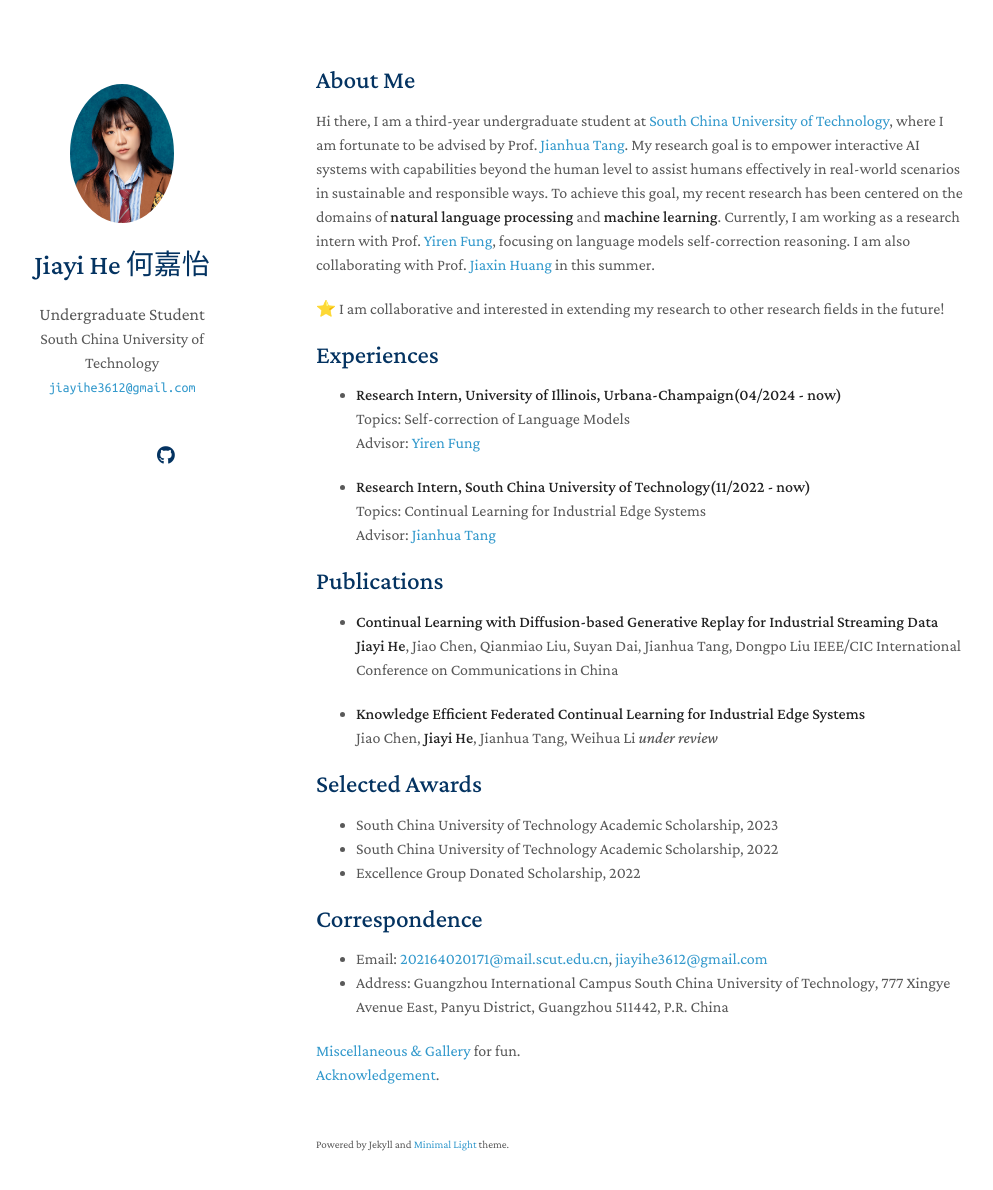
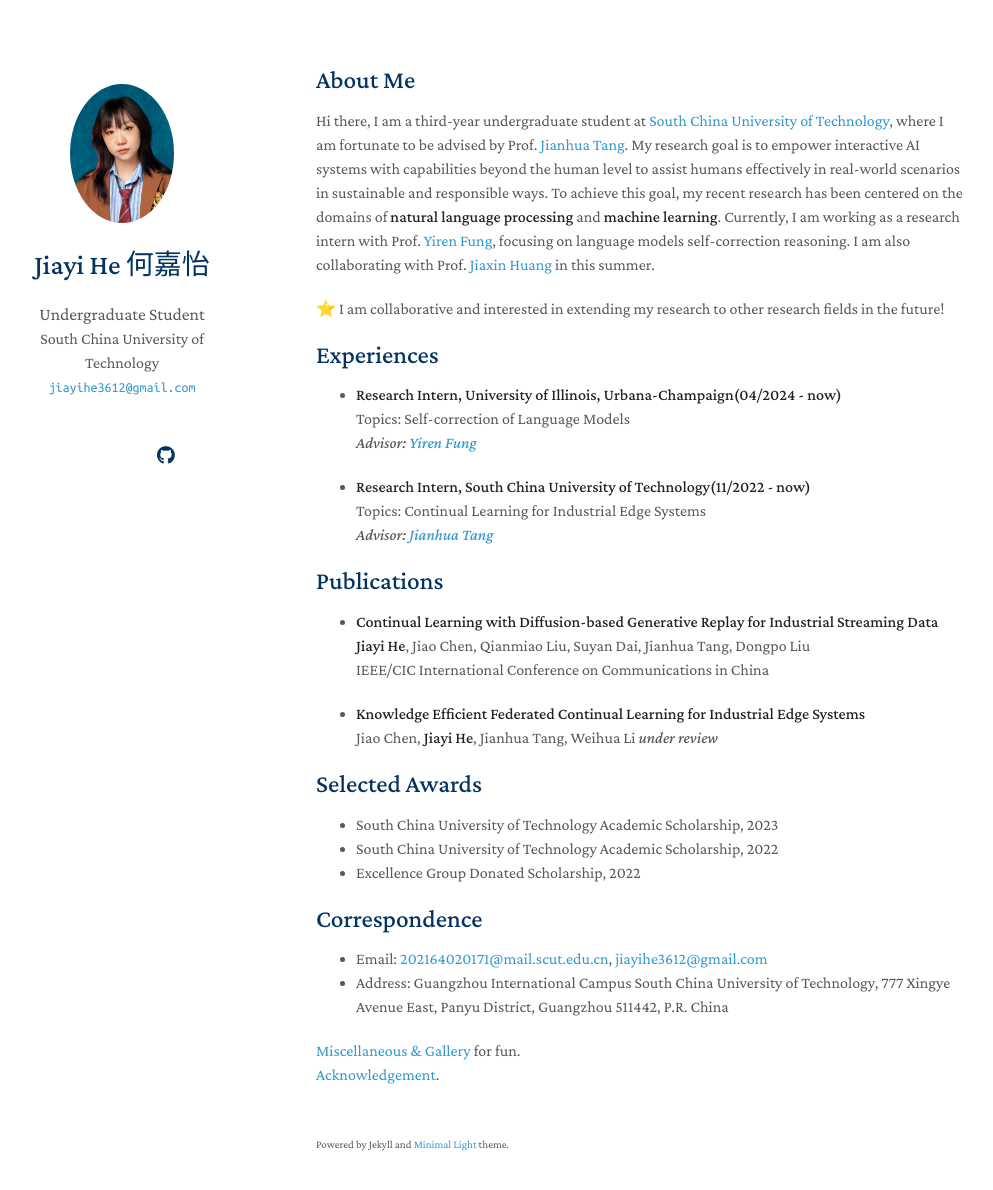
Before and after one commit to ivy3h/ivy3h.github.io, a Jekyll site: the page built from index.md, in a window 1280 px wide and 1225 px high. Shown: the top 1190 px of the window, without its empty margins (154-1147 px from the left). Built offline with Jekyll 4.4.1, drawn with Linux system fonts in a browser that asks for light colours; nearby versions of some CDN libraries; a style sheet for code colours, icons or effects is not loaded; our own code applies the rules of GitHub Pages for plain Markdown files.

```diff
--- a/index.md
+++ b/index.md
@@ -14,11 +14,11 @@ Hi there, I am a third-year undergraduate student at [South China University of
 
 - **Research Intern, University of Illinois, Urbana-Champaign(04/2024 - now)**
 Topics: Self-correction of Language Models
-  Advisor: [Yiren Fung](https://yrf1.github.io/)
+  _Advisor: [Yiren Fung](https://yrf1.github.io/)_
 
 - **Research Intern, South China University of Technology(11/2022 - now)**
 Topics: Continual Learning for Industrial Edge Systems
-  Advisor: [Jianhua Tang](http://www2.scut.edu.cn/wusie/2020/0425/c25374a374016/page.htm)
+  _Advisor: [Jianhua Tang](http://www2.scut.edu.cn/wusie/2020/0425/c25374a374016/page.htm)_
 
 
 
```
